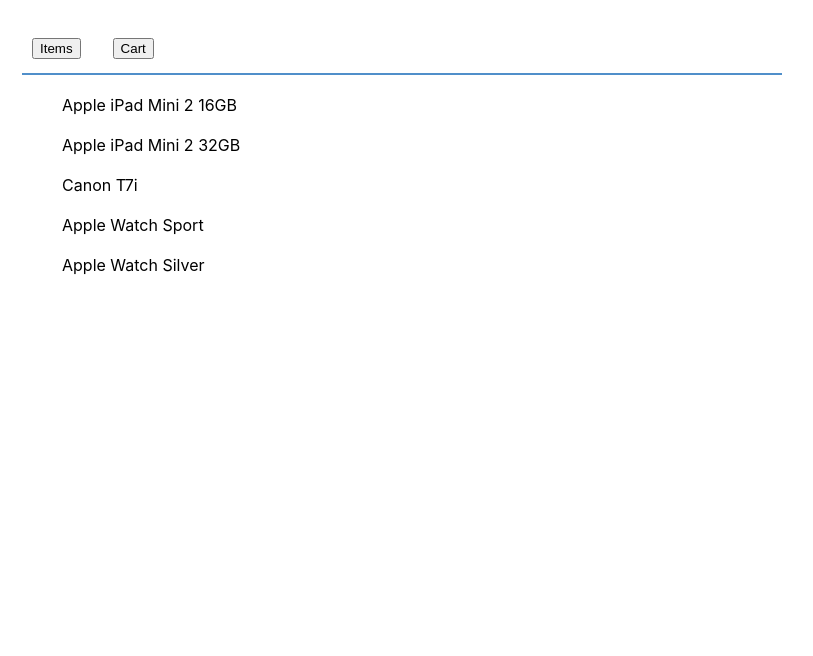
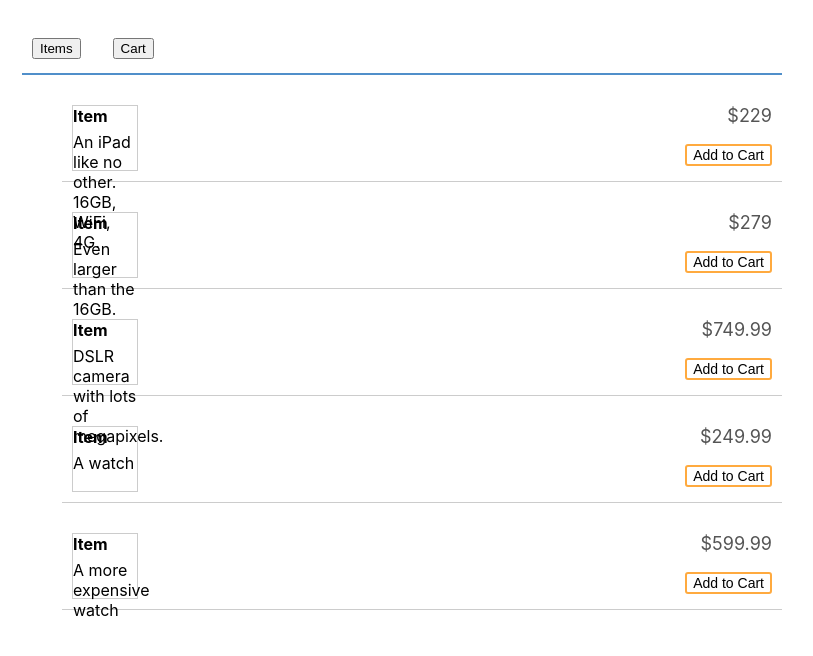
Before and after one commit to hunghly/react-store, a React (Create React App) app: page / in a window 1280 px wide. Shown: the top 656 px of the page, without its empty margins (238-1051 px from the left). Built offline with nearby package versions, Linux system fonts and the light colour scheme.

Commit message:
revised item page and items

```diff
--- a/src/App.js
+++ b/src/App.js
@@ -6,21 +6,30 @@
 
 const App = () => {
   const [activeTab, setActiveTab] = useState("item");
+  const [cart, setCart] = useState([]);
+  // console.log(activeTab);
+  const addToCart = (item) => {
+    // calls the function with the previous cart value, and replaces the old cart and rerenders
+    setCart(prevCart => [...prevCart, item]);
+  };
+
+
   return (
     <div className="App">
       <Nav activeTab={activeTab} onTabChange={setActiveTab} />
       <main className="App-content">
-        <Content tab={activeTab} />
+        <Content tab={activeTab} onAddToCart={addToCart}/>
+
       </main>
     </div>
   );
 };
 
-const Content = ({ tab }) => {
+const Content = ({ tab, onAddToCart }) => {
   switch (tab) {
     default:
     case "items":
-      return <ItemPage items={items}/>
+      return <ItemPage items={items} onAddToCart={onAddToCart}/>
     case "cart":
       return <span>the cart</span>;
   }
--- a/src/Item.css
+++ b/src/Item.css
@@ -0,0 +1,49 @@
+.Item {
+    display: flex;
+    justify-content: space-between;
+    border-bottom: 1px solid #ccc;
+    padding: 10px;
+  }
+  .Item-image {
+    width: 64px;
+    height: 64px;
+    border: 1px solid #ccc;
+    margin-right: 10px;
+    float: left;
+  }
+  .Item-title {
+    font-weight: bold;
+    margin-bottom: 0.4em;
+  }
+  .Item-price {
+    text-align: right;
+    font-size: 18px;
+    color: #555;
+  }
+  .Item-addToCart {
+    margin-bottom: 5px;
+    font-size: 14px;
+    border: 2px solid #FFAA3F;
+    background-color: #fff;
+    border-radius: 3px;
+    cursor: pointer;
+  }
+  .Item-addToCart:hover {
+    background-color: #FFDDB2;
+  }
+  .Item-addToCart:active {
+    background-color: #ED8400;
+    color: #fff;
+    outline: none;
+  }
+  .Item-addToCart:focus {
+    outline: none;
+  }
+  .Item-left {
+    flex: 1;
+  }
+  .Item-right {
+    display: flex;
+    flex-direction: column;
+    justify-content: space-between;
+  }
--- a/src/Item.js
+++ b/src/Item.js
@@ -2,7 +2,7 @@
 import './Item.css';
 
 const Item = ({item, onAddToCart}) => {
-    <div className="Item">
+    return <div className="Item">
         <div className="Item-left">
             <div className="Item-image">
                 <div className="Item-title">
--- a/src/ItemPage.js
+++ b/src/ItemPage.js
@@ -1,13 +1,16 @@
 import React from "react";
 import "./ItemPage.css";
+import Item from './Item';
 // import App from "./App";
 
-function ItemPage({ items }) {
+function ItemPage({ items , onAddToCart }) {
   return (
     <ul className="ItemPage-items">
       {items.map((item) => (
         <li key={item.id} className="ItemPage-item">
-            {item.name}
+            <Item item={item} onAddToCart={() => {
+                return onAddToCart(item);
+            }}/>
         </li>
       ))}
     </ul>
```
